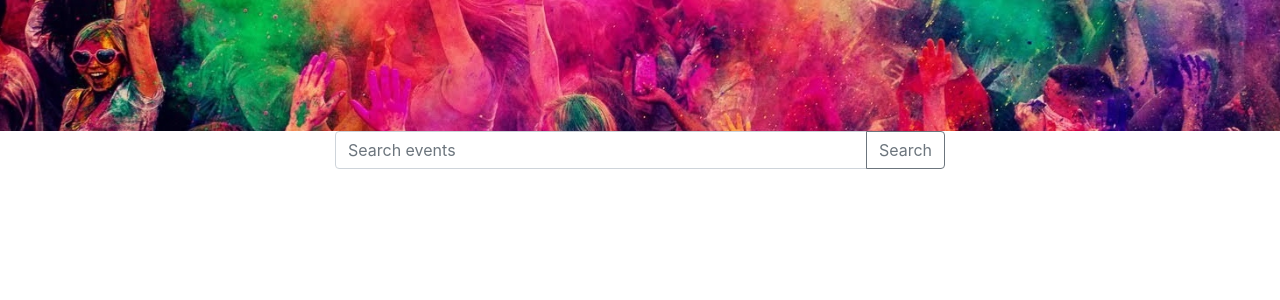
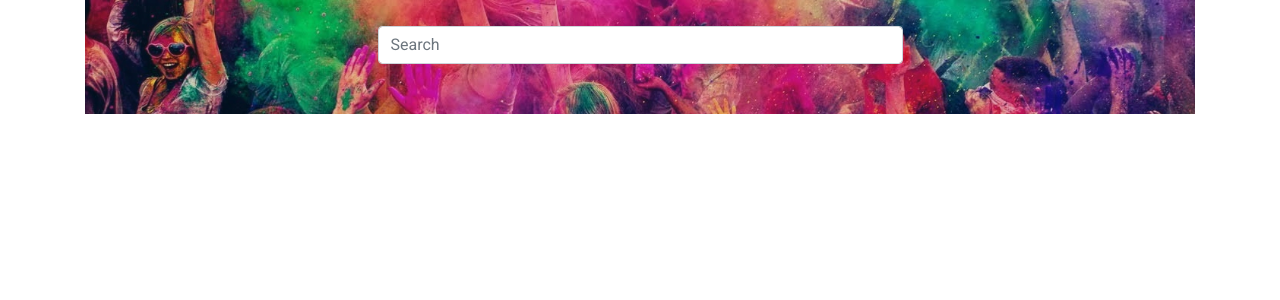
Before and after one commit to csillaurban/codecool-enterprise-eventmine-frontend, a React (Create React App) app: page / in a window 1280 px wide. Shown: the top 300 px of the page. Built offline with nearby package versions, Linux system fonts and the light colour scheme.

Commit message:
put search bar on image

```diff
--- a/src/components/ImageComp.js
+++ b/src/components/ImageComp.js
@@ -1,26 +1,30 @@
 import React, { Component } from 'react';
+import SearchField from "./SearchField";
+import {MDBContainer, MDBCol, MDBRow, MDBView, MDBMask} from "mdbreact";
 import image from '/home/csilla/codecool/Advanced/eventmine-frontend/src/header.jpg';
-import {Col, Image, Row} from 'react-bootstrap';
-import SearchField from "./SearchField";
 
 class ImageComp extends Component {
     render() {
         return (
-            <div className="ImageComp">
-                <Image src={image} fluid />
-                    <Col md={{ span: 6, offset: 3 }} className="search">
-                        <SearchField/>
-                    </Col>
-            </div>
+            <MDBContainer>
+                <MDBRow >
+                    <MDBCol>
+                        <MDBView>
+                            <img
+                                src={image}
+                                className="img-fluid"
+                                alt=""
+                            />
+                            <MDBMask className="flex-center" overlay="teal-slight">
+                                <SearchField/>
+                            </MDBMask>
+                        </MDBView>
+                    </MDBCol>
+                </MDBRow>
+            </MDBContainer>
         );
     }
 }
 
-const style = {
-    backgroundImage: image
-}
-
-
-
 
 export default ImageComp;
--- a/src/components/SearchField.js
+++ b/src/components/SearchField.js
@@ -1,29 +1,16 @@
 import React, {Component} from 'react';
-import {InputGroup, FormControl, Button, Col} from 'react-bootstrap';
-
-
+import {MDBCol, MDBIcon} from 'mdbreact';
 
 class SearchField extends Component{
-
     render() {
         return (
-            <div className="SearchField">
-
-            <InputGroup className="mb-3">
-                <FormControl
-                    placeholder="Search events"
-                    aria-label="Search events"
-                    aria-describedby="basic-addon2"
-                />
-                <InputGroup.Append>
-                    <Button variant="outline-secondary">Search</Button>
-                </InputGroup.Append>
-            </InputGroup>
-            </div>
+            <MDBCol md="6">
+                <div className="active-pink-3 active-pink-4 mb-4">
+                    <input className="form-control" type="text" placeholder="Search" aria-label="Search" />
+                </div>
+            </MDBCol>
         );
     }
-
-
 }
 
 export default SearchField;
--- a/src/index.js
+++ b/src/index.js
@@ -1,5 +1,8 @@
 import React from 'react';
 import ReactDOM from 'react-dom';
+import '@fortawesome/fontawesome-free/css/all.min.css';
+import 'bootstrap-css-only/css/bootstrap.min.css';
+import 'mdbreact/dist/css/mdb.css';
 import App from './App';
 import * as serviceWorker from './serviceWorker';
 
```
